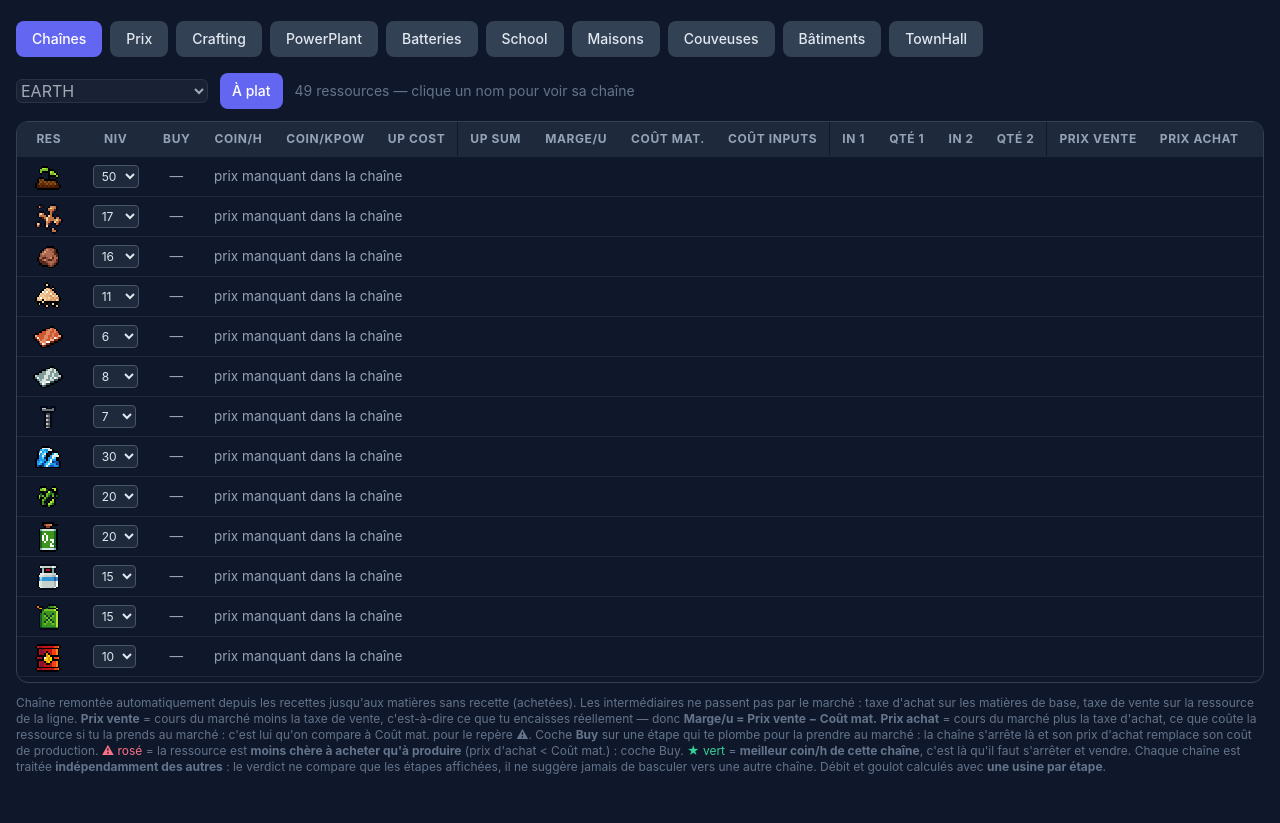
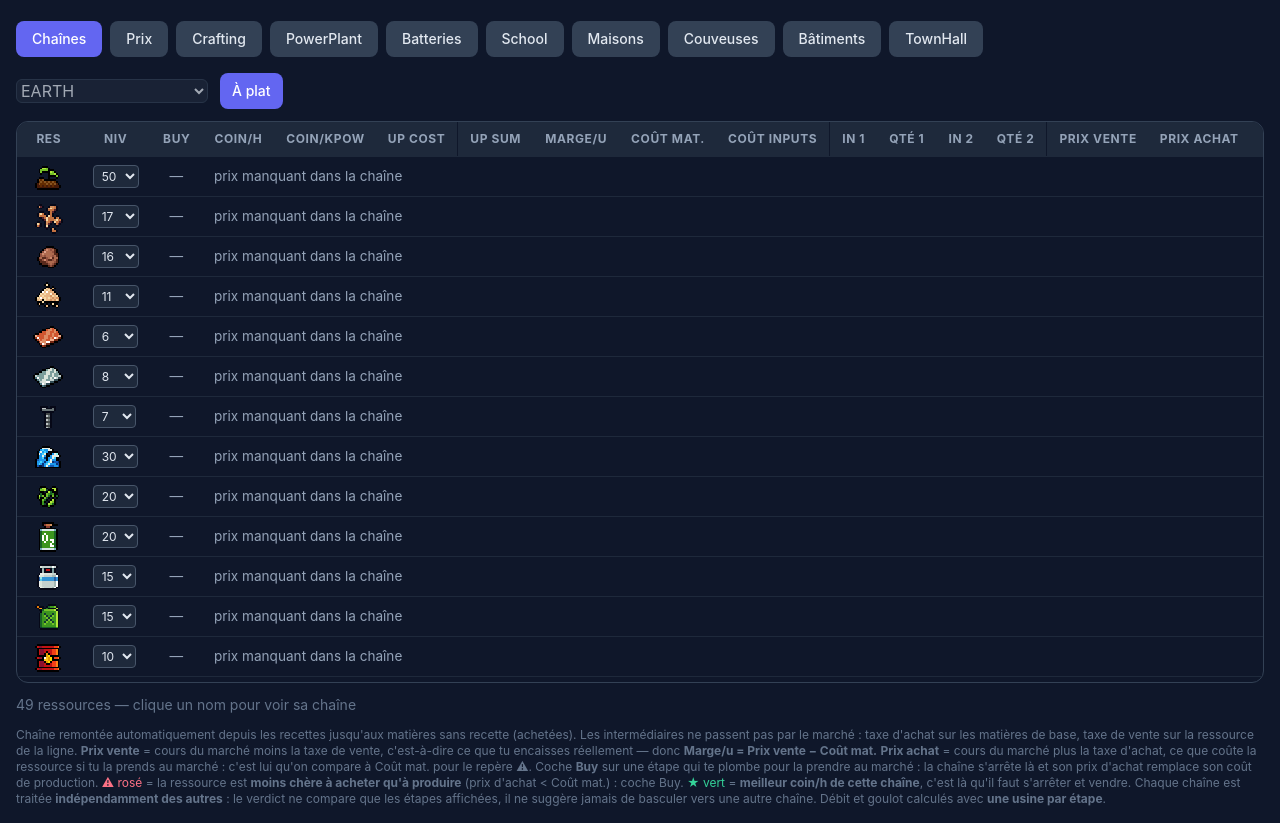
Before and after one commit to charlautoia/craftWorld, a website: page index.html in a window 1280 px wide. Shown: the part 71-894 px from the top of the page. Before the commit the page ends 862 px from the top, so only its background shows below. Drawn offline with nearby package versions, Linux system fonts and the light colour scheme; no server answers.

Commit message:
Chaines : barre d'info deplacee sous le tableau, pleine largeur
Co-Authored-By: Claude Opus 5 <noreply@anthropic.com>

```diff
--- a/index.html
+++ b/index.html
@@ -419,7 +419,6 @@
       <select id="chains-select" onchange="renderChains()" class="w-48"></select>
       <button id="chains-flat-btn" onclick="toggleChainsFlat()"
         class="tab-btn active px-3 py-2 rounded-lg text-sm font-medium bg-slate-700">À plat</button>
-      <span class="text-slate-500 text-sm" id="chains-info"></span>
     </div>
     <div class="rounded-xl overflow-hidden border border-slate-700">
       <div class="overflow-x-auto max-h-[70vh] overflow-y-auto">
@@ -456,6 +455,7 @@
         </table>
       </div>
     </div>
+    <p class="text-slate-500 text-sm mt-3" id="chains-info"></p>
     <p class="text-xs text-slate-500 mt-3">
       Chaîne remontée automatiquement depuis les recettes jusqu'aux matières sans recette (achetées).
       Les intermédiaires ne passent pas par le marché : taxe d'achat sur les matières de base, taxe de
```
